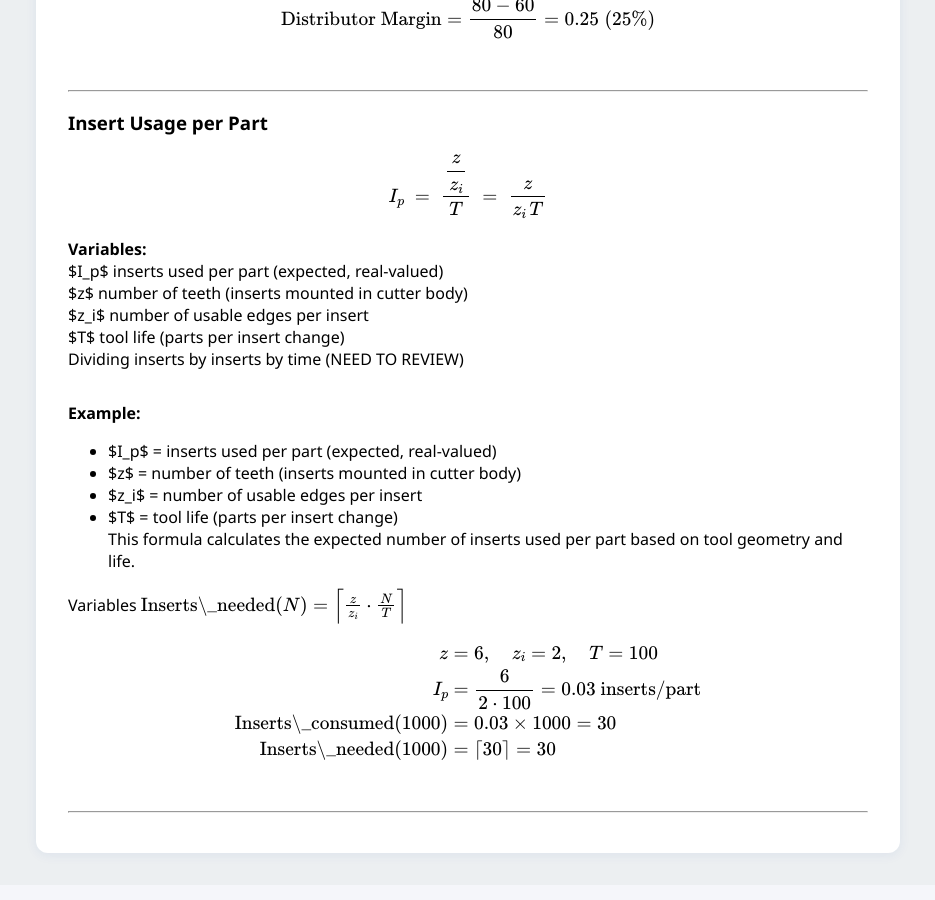
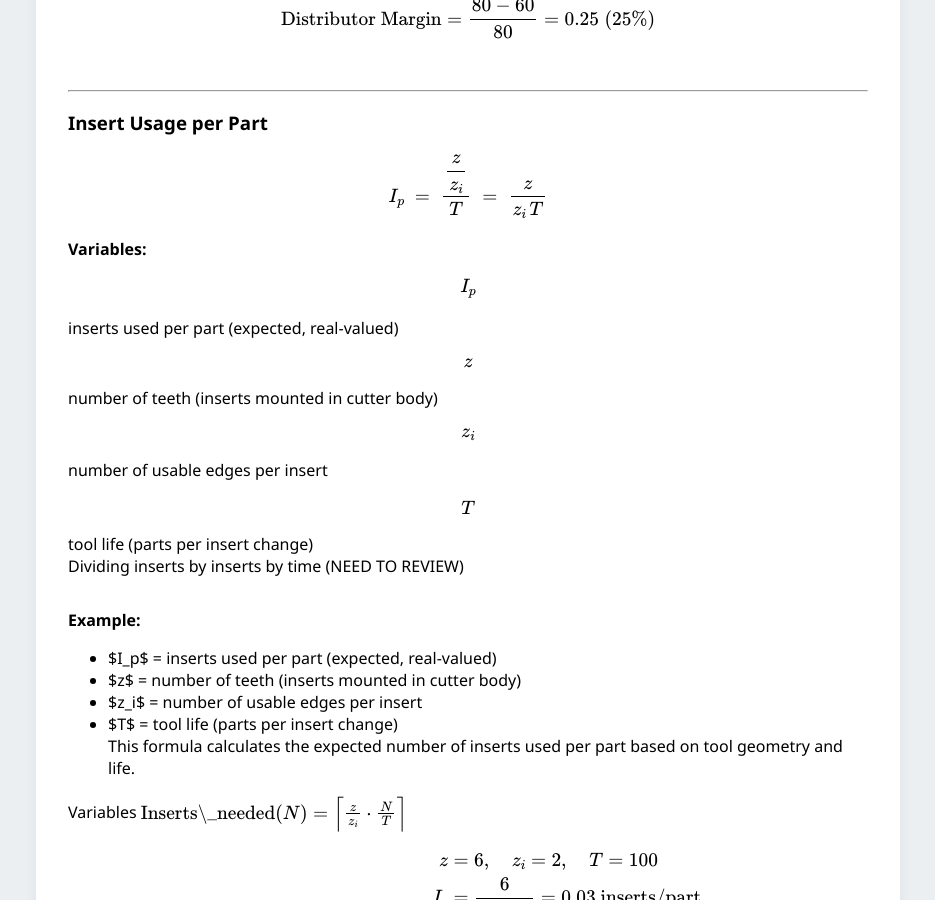
Before and after one commit to jaymcc2/product-sales-formulas, a Jekyll site: the page built from sales_math/index.md, in a window 1280 px wide and 900 px high, scrolled down 1612 px. Shown: the whole window, without its empty margins (172-1107 px from the left). Built offline with Jekyll 4.4.1, drawn with Linux system fonts in a browser that asks for light colours.

```diff
--- a/_data/formulas.yml
+++ b/_data/formulas.yml
@@ -103,10 +103,10 @@
   categories: [shop math, tooling, cost savings]
   tags: [insert, usage, tool, manufacturing]
   variables:
-    - $I_p$ inserts used per part (expected, real-valued)
-    - $z$ number of teeth (inserts mounted in cutter body)
-    - $z_i$ number of usable edges per insert
-    - $T$ tool life (parts per insert change)
+    - $$I_p$$ inserts used per part (expected, real-valued)
+    - $$z$$ number of teeth (inserts mounted in cutter body)
+    - $$z_i$$ number of usable edges per insert
+    - $$T$$ tool life (parts per insert change)
   equation:
     $$
     I_p \;=\; \frac{\dfrac{z}{z_i}}{T} \;=\; \frac{z}{z_i\,T}
```
